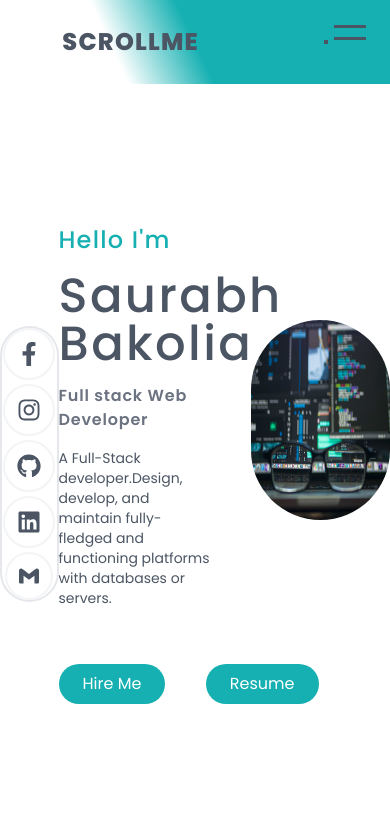
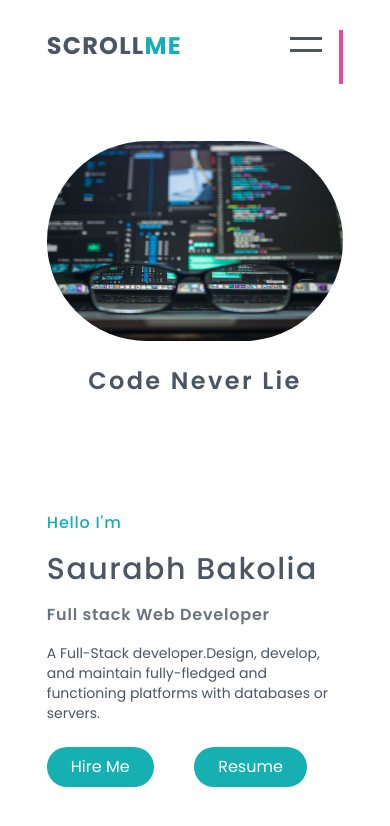
Before and after one commit to saurabhbakolia/Portfolio-Website, a React (Create React App) app: page / in a window 390 px wide. Shown: the top 826 px of the page. Built offline with nearby package versions, Linux system fonts and the light colour scheme.

Commit message:
Mobile Landing Page responsive Done

```diff
--- a/src/components/LandingPage.js
+++ b/src/components/LandingPage.js
@@ -10,23 +10,21 @@ const LandingPage = () => {
             <main className="landing_page_bg w-screen h-screen">
                 <Navbar />
                 <div className='flex justify-between items-center'>
-                    <div className='w-[15%] h-[89.90vh]'><SocialMediaIcons/></div>
-                    <div className='flex justify-between items-center w-[85%] h-[89.90vh] mr-[15.5%]'>
-                        <div className='w-[46%] flex-col space-y-4'>
-                            <h3 className='text-[#16B0B2] text-2xl font-medium tracking-wider'>Hello I'm</h3>
-                            <h1 className='text-5xl font-medium tracking-wider text-gray-600'>Saurabh Bakolia</h1>
+                    <div className='hidden lg:w-[15%] lg:h-[89.90vh]'><SocialMediaIcons /></div>
+                    <div className='w-[100%] h-[90vh] flex flex-col-reverse justify-around items-center lg:flex lg:justify-between lg:items-center lg:w-[85%] lg:h-[89.90vh] lg:mr-[15.5%]'>
+                        <div className='w-[76%] lg:w-[46%] flex-col space-y-4'>
+                            <h3 className='text-[#16B0B2] text-base lg:text-2xl font-medium tracking-wider'>Hello I'm</h3>
+                            <h1 className='text-3xl lg:text-5xl font-medium tracking-wider text-gray-600'>Saurabh Bakolia</h1>
                             <p className='text-gray-500 font-semibold tracking-wider'>Full stack Web Developer</p>
-
                             <p className='tracking-normal text-sm text-gray-600'>A Full-Stack developer.Design, develop, and maintain fully-fledged and functioning platforms with databases or servers. </p>
-
-                            <ul className='pt-10 flex w-[260px] justify-between items-center'>
+                            <ul className='pt-2 lg:pt-10 flex w-[260px] justify-between items-center'>
                                 <li><button className='hover:shadow-md bg-[#16B0B2] text-white px-6 py-2 rounded-full'><Link to='#' target="_hireMe">Hire Me</Link></button></li>
                                 <li><button className='hover:shadow-md bg-[#16B0B2] text-white px-6 py-2 rounded-full'><Link to='#' target="_hireMe">Resume</Link></button></li>
                             </ul>
                         </div>
-                        <div className='w-[42%] text-center'>
+                        <div className='w-[76%] lg:w-[42%] text-center'>
                             <img src={Image} alt="code_image" className='w-full h-[200px] rounded-full contains cover-full' />
-                            <h2 className='pt-6 text-2xl text-white font-semibold tracking-widest'>Code Never Lie</h2>
+                            <h2 className='pt-6 text-2xl text-gray-600 lg:text-white font-semibold tracking-widest'>Code Never Lie</h2>
                         </div>
                     </div>
                 </div>
@@ -36,3 +34,6 @@ const LandingPage = () => {
 }
 
 export default LandingPage
+
+
+// #16B0B2
--- a/src/components/Menu/Burger.js
+++ b/src/components/Menu/Burger.js
@@ -1,26 +1,40 @@
 import React, { useState } from 'react'
 import { Rotate as Hamburger } from 'hamburger-react'
 import { Link } from 'react-router-dom';
+import { FaFacebookF, FaInstagram, FaGithub, FaLinkedin } from 'react-icons/fa';
+import { SiGmail } from 'react-icons/si'
+
 
 
 const Burger = () => {
   const [isOpen, setOpen] = useState(false)
-  const transProp = isOpen ? 'transition duration-[20000] ease-out  px-6 py-2 flex flex-col justify-start items-start border-2 border-red-600 w-[60vw] h-[60vh] fixed top-0 right-0 bg-[#16B0B2] translate-x-[0%]' : 'px-6 py-2 flex flex-col justify-start items-start border-2 border-red-600 w-[60vw] h-[60vh] fixed top-0 right-0 bg-[#16B0B2] translate-x-[100%] transition duration-[30000] ease-out ';
+  const transProp = isOpen ? 'transition duration-[20000] ease-out  px-6 py-2 flex flex-col justify-around items-start border-2 border-red-600 w-[60vw] h-[60vh] fixed top-0 right-0 bg-[#16B0B2] translate-x-[0%]' : 'px-6 py-2 flex flex-col justify-start items-start border-2 border-red-600 w-[60vw] h-[60vh] fixed top-0 right-0 bg-[#16B0B2] translate-x-[100%] transition duration-[30000] ease-out ';
 
   console.log(transProp);
   return (
     <div className='transition-all duration-[20000]'>
-      <div className='fixed right-4 top-2 z-10'><Hamburger toggled={isOpen} toggle={setOpen} /></div>
+      <div className='fixed right-[60px] top-[20px] z-10 text-gray-600'><Hamburger toggled={isOpen} toggle={setOpen} /></div>
       <div className={transProp}>
-        <div className="mt-10 text-base text-white font-semibold tracking-wider">
+        <div className="mt-10 text-base text-gray-600 font-semibold tracking-wider">
           <ul className="flex flex-col justify-evenly items-start tracking-wide space-y-4">
-            <li className="cursor-pointer"><Link to='/'>Home</Link></li>
-            <li className="cursor-pointer"><Link to='/about'>About</Link></li>
-            <li className="cursor-pointer"><Link to='/skills'>Skills</Link></li>
-            <li className="cursor-pointer"><Link to='/portfolio'>Portfolio</Link></li>
-            <li className="cursor-pointer"><Link to='/exp'>Experience</Link></li>
-            <li className="cursor-pointer"><Link to='/contact'>Contact</Link></li>
+            <li className="cursor-pointer hover:text-white"><Link to='/'>Home</Link></li>
+            <li className="cursor-pointer hover:text-white"><Link to='/about'>About</Link></li>
+            <li className="cursor-pointer hover:text-white"><Link to='/skills'>Skills</Link></li>
+            <li className="cursor-pointer hover:text-white"><Link to='/portfolio'>Portfolio</Link></li>
+            <li className="cursor-pointer hover:text-white"><Link to='/exp'>Experience</Link></li>
+            <li className="cursor-pointer hover:text-white"><Link to='/contact'>Contact</Link></li>
           </ul>
+        </div>
+        <div className=''>
+        <div className='h-full flex justify-center items-center'>
+                <ul className='w-[2.5em] rounded-full flex text-base items-center text-gray-600'>
+                    <li className='cursor-pointer pr-6 rounded-full hover:shadow-sm hover:bg-[#16B0B2] hover:text-white transition-all duration-500 ease-in-out'><FaFacebookF/></li>
+                    <li className='cursor-pointer pr-6 rounded-full hover:shadow-sm hover:bg-[#16B0B2] hover:text-white transition-all duration-500 ease-in-out'><FaInstagram/></li>
+                    <li className='cursor-pointer pr-6 rounded-full hover:shadow-sm hover:bg-[#16B0B2] hover:text-white transition-all duration-500 ease-in-out'><FaGithub/></li>
+                    <li className='cursor-pointer pr-6 rounded-full hover:shadow-sm hover:bg-[#16B0B2] hover:text-white transition-all duration-500 ease-in-out'><FaLinkedin/></li>
+                    <li className='cursor-pointer pr-6 rounded-full hover:shadow-sm hover:bg-[#16B0B2] hover:text-white text-xl transition-all duration-500 ease-in-out'><SiGmail/></li>
+                </ul>
+            </div>
         </div>
       </div>
     </div>
--- a/src/components/Menu/Menu.js
+++ b/src/components/Menu/Menu.js
@@ -1,11 +1,10 @@
 import React from 'react'
 import { Link } from 'react-router-dom';
-import Burger from './Burger'
 
-const Menu = () => {
+const Menu = ({ isOpen, setOpen }) => {
     return (
-        <div className='flex justify-between items-center'>
-            <div className="hidden md:block text-base text-white font-semibold tracking-wider border-2 border-blue-500">
+        <div className='hidden md:flex justify-between items-center mr-[60px]'>
+            <div className="md:block text-base text-white font-semibold tracking-wider border-2 border-blue-500">
                 <ul className="flex justify-evenly tracking-wide space-x-12">
                     <li className="cursor-pointer"><Link to='/'>Home</Link></li>
                     <li className="cursor-pointer"><Link to='/about'>About</Link></li>
@@ -15,9 +14,6 @@ const Menu = () => {
                     <li className="cursor-pointer"><Link to='/contact'>Contact</Link></li>
                 </ul>
             </div>
-            <div className='transition-all duration-1000 md:hidden text-gray-600 burger border-2 border-gray-600'>
-                <Burger />
-            </div>
         </div>
     )
 }
--- a/src/components/Navbar.js
+++ b/src/components/Navbar.js
@@ -1,16 +1,18 @@
 import React from "react";
 // import { Link } from 'react-router-dom';
 import Menu from './Menu/Menu'
+import Burger from './Menu/Burger'
 
 const Navbar = () => {
     return (
-        <div className="navbar">
-            <div className="flex justify-around items-center h-[10vh]">
-                <div>
-                    <h1 className="font-extrabold text-2xl text-gray-600 tracking-wider cursor-pointer">SCROLL<span className="text-gray-600 md:text-[#16B0B2]">ME</span></h1>
+        <div className="navbar flex justify-center items-center">
+            <div className="sticky top-0 right-0 w-[76vw] flex justify-between pt-[30px] h-[10vh]">
+                <div className="">
+                    <h1 className="font-bold text-2xl text-gray-600 tracking-wider cursor-pointer">SCROLL<span className="font-bold text-[#16B0B2]">ME</span></h1>
                 </div>
-                <div>
+                <div className="border-2 border-pink-500">
                     <Menu />
+                    <Burger/>
                 </div>
             </div>
         </div>
--- a/src/components/SocialMediaIcons.js
+++ b/src/components/SocialMediaIcons.js
@@ -5,7 +5,7 @@ import { SiGmail } from 'react-icons/si'
 const SocialMediaIcons = () => {
     return (
         <>
-            <div className='h-full flex justify-center items-center'>
+            <div className='h-full md:flex justify-center items-center'>
                 <ul className='w-[2.5em] rounded-full flex flex-col space-y-1 text-2xl border-2 border-gray-200 items-center text-gray-600'>
                     <li className='cursor-pointer border-2 border-gray-100 p-3 rounded-full hover:shadow-sm hover:bg-[#16B0B2] hover:text-white transition-all duration-500 ease-in-out'><FaFacebookF/></li>
                     <li className='cursor-pointer border-2 border-gray-100 p-3 rounded-full hover:shadow-sm hover:bg-[#16B0B2] hover:text-white transition-all duration-500 ease-in-out'><FaInstagram/></li>
--- a/src/index.css
+++ b/src/index.css
@@ -27,9 +27,9 @@ code {
 @tailwind utilities;
 
 
-.navbar {
-  background-image: linear-gradient(65deg, transparent 30%, #16B0B2 50%);
-}
+/* .navbar {
+  background-image: linear-gradient(90deg, transparent 20%, #16B0B2 80%);
+} */
 
 
 
```
